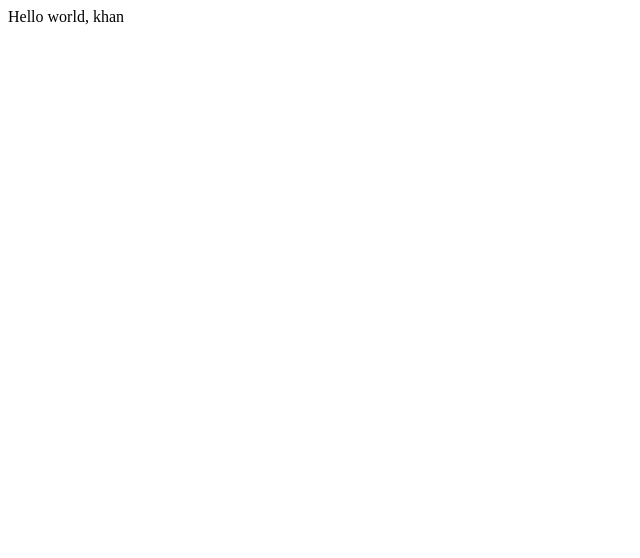
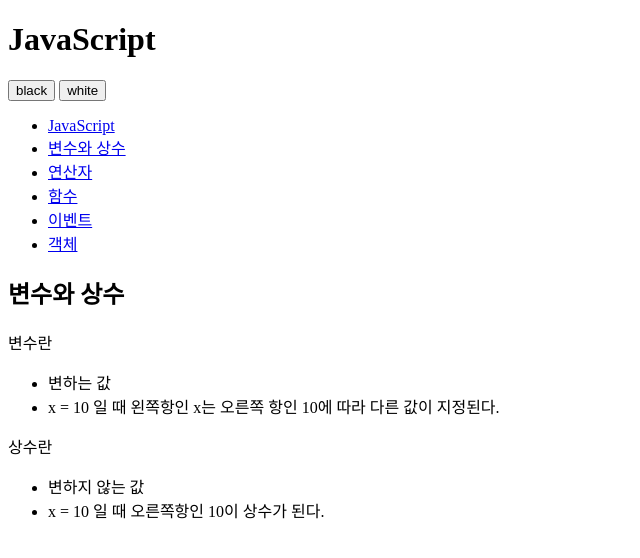
Before and after one commit to khankjw/opentutorials-khan002, a plain HTML site: page index.html in a window 1280 px wide. Shown: the whole page, without its empty margins (0-640 px from the left). Drawn offline with Linux system fonts and the light colour scheme.

Commit message:
change index.html

```diff
--- a/index.html
+++ b/index.html
@@ -1,24 +1,53 @@
 <!DOCTYPE html>
-<html lang="en">
+<html>
     <head>
         <meta charset="utf-8" />
-
-        <!-- Always force latest IE rendering engine (even in intranet) & Chrome Frame
-        Remove this if you use the .htaccess -->
-        <meta http-equiv="X-UA-Compatible" content="IE=edge,chrome=1" />
-
-        <title>index</title>
-        <meta name="description" content="" />
-        <meta name="author" content="egoing" />
-
-        <meta name="viewport" content="width=device-width; initial-scale=1.0" />
-
-        <!-- Replace favicon.ico & apple-touch-icon.png in the root of your domain and delete these references -->
-        <link rel="shortcut icon" href="/favicon.ico" />
-        <link rel="apple-touch-icon" href="/apple-touch-icon.png" />
     </head>
 
-    <body>
-        Hello world, khan
+    <body id="body">
+        <div>
+            <header>
+                <h1>JavaScript</h1>
+            </header>
+            <div id="toolbar">
+                <input type="button" value="black" />
+                <input type="button" value="white" />
+            </div>
+            <nav>
+                <ul>
+                    <li><a href="http://opentutorials.org/course/49/17">JavaScript</a></li>
+                    <li><a href="http://opentutorials.org/course/49/16">변수와 상수</a></li>
+                    <li><a href="http://opentutorials.org/course/49/18">연산자</a></li>
+                    <li><a href="http://opentutorials.org/course/49/19">함수</a></li>
+                    <li><a href="http://opentutorials.org/course/49/20">이벤트</a></li>
+                    <li><a href="http://opentutorials.org/course/49/21">객체</a></li>
+                </ul>
+            </nav>
+            <article>
+                <h2>변수와 상수</h2>
+                <div>
+                    <p>변수란</p>
+                    <ul>
+                        <li>
+                            변하는 값
+                        </li>
+                        <li>
+                            x = 10 일 때 왼쪽항인 x는 오른쪽 항인 10에 따라 다른 값이 지정된다.
+                        </li>
+                    </ul>
+                    <p>
+                        상수란
+                    </p>
+                    <ul>
+                        <li>
+                            변하지 않는 값
+                        </li>
+                        <li>
+                            x = 10 일 때 오른쪽항인 10이 상수가 된다.
+                        </li>
+                    </ul>
+                </div>
+            </article>
+        </div>
     </body>
 </html>
```
